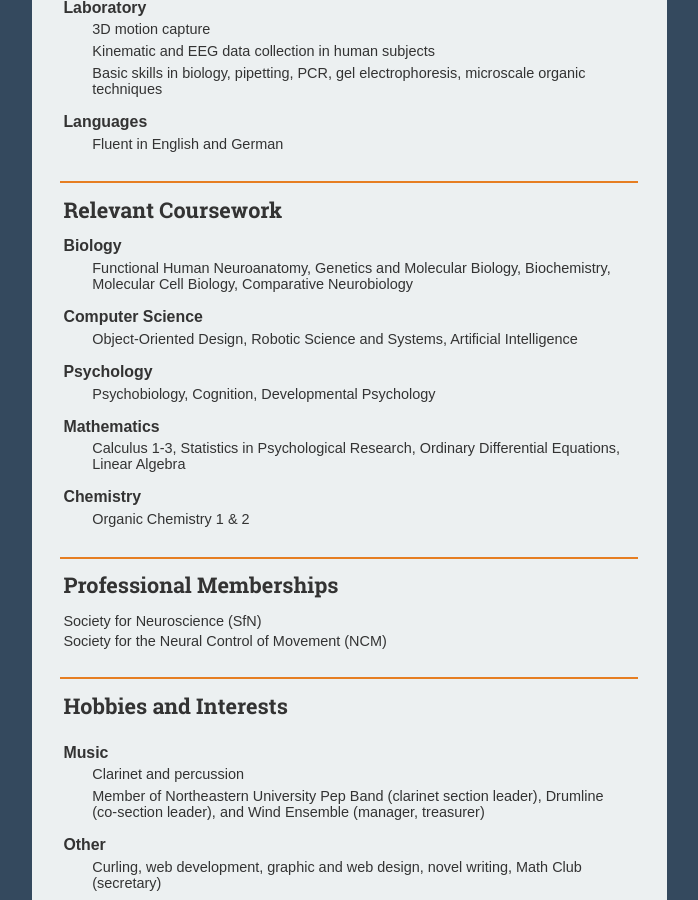
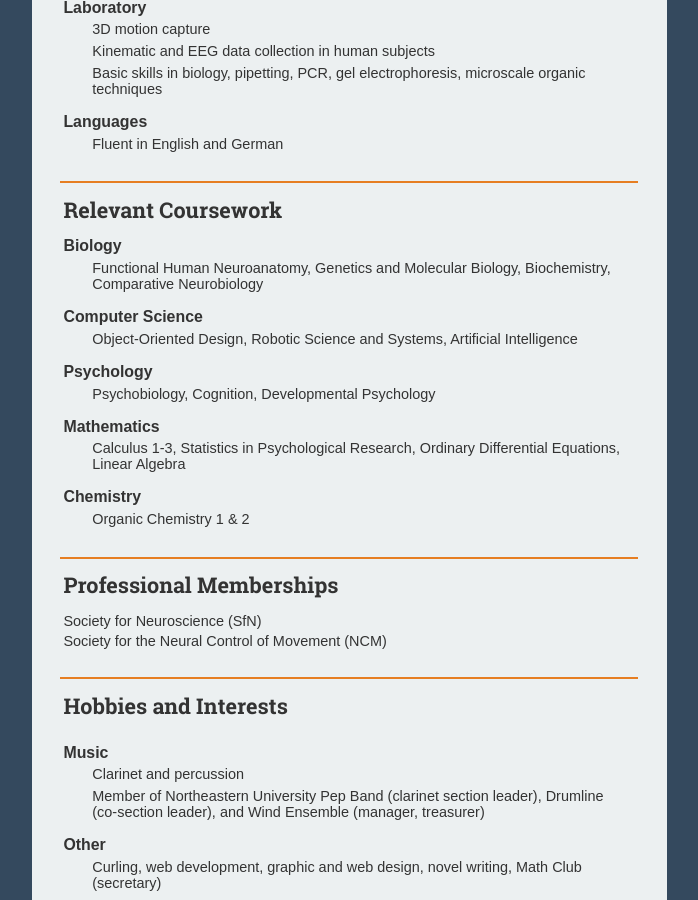
Before and after one commit to jtebert/jtebert.github.io, a Jekyll site: the page built from cv/index.html, in a window 1280 px wide and 900 px high, scrolled down 4214 px. Shown: the whole window, without its empty margins (399-1097 px from the left). Built offline with Jekyll 4.4.1, drawn with Linux system fonts in a browser that asks for light colours; Markdown is read by kramdown in place of the engine named in the settings.

Commit message:
Remove class I didn't take from CV

```diff
--- a/_includes/cv.html
+++ b/_includes/cv.html
@@ -464,7 +464,7 @@
     <tbody>
     <tr><td>
         <h3>Biology</h3>
-        <p>Functional Human Neuroanatomy, Genetics and Molecular Biology, Biochemistry, Molecular Cell Biology, Comparative Neurobiology</p>
+        <p>Functional Human Neuroanatomy, Genetics and Molecular Biology, Biochemistry, Comparative Neurobiology</p>
     </td></tr>
     <tr><td>
         <h3>Computer Science</h3>
```
